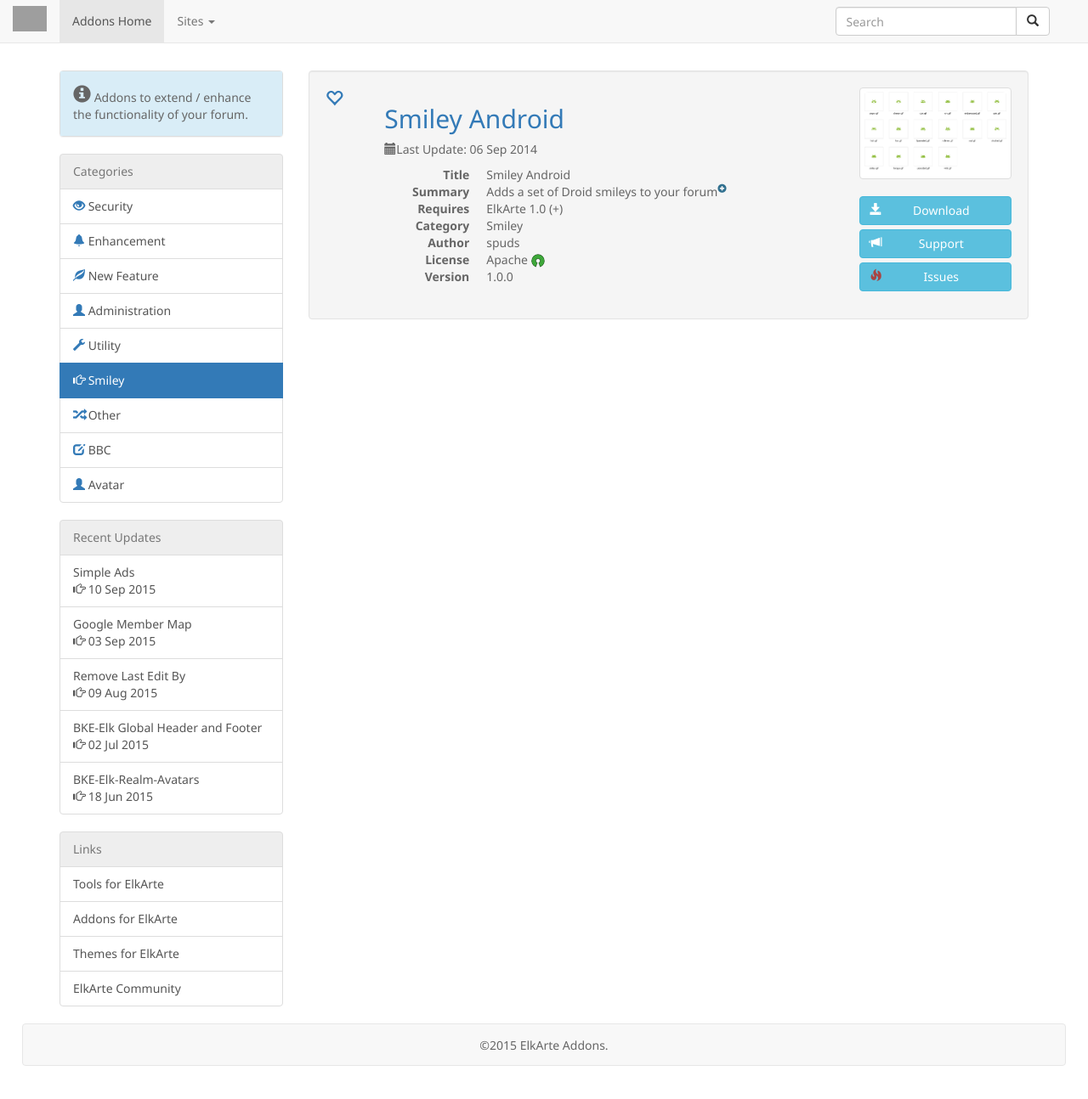
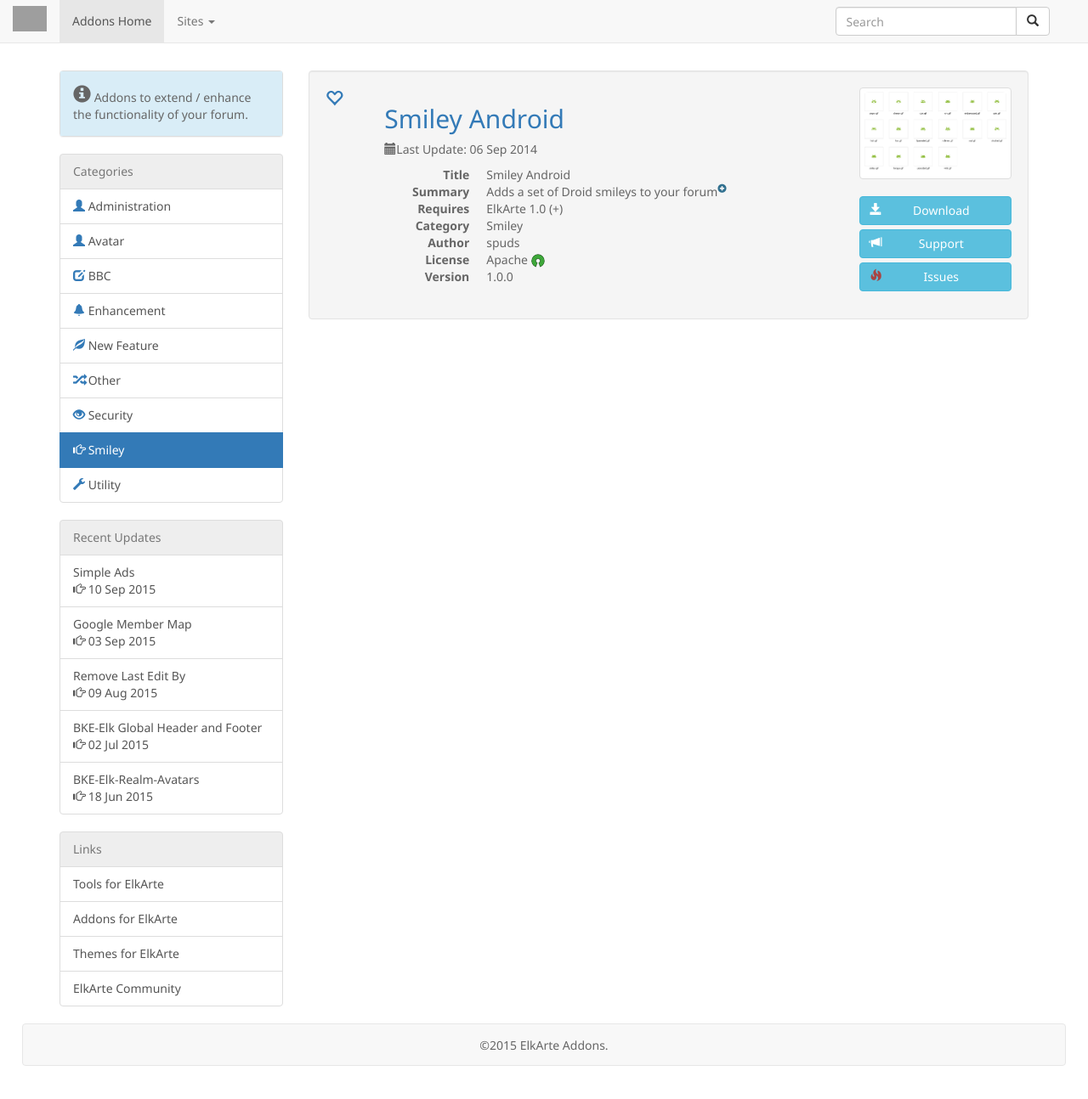
Before and after one commit to elkarte/addons, a Jekyll site: the page built from categories/smiley.html, in a window 1280 px wide and 1300 px high. Shown: the top 1294 px of the window at 85% size. Built offline with Jekyll 4.4.1, drawn with Linux system fonts in a browser that asks for light colours; nearby versions of some CDN libraries; Markdown is read by kramdown in place of the engine named in the settings; grey boxes are pictures that could not be loaded.

Commit message:
! sort testing of categories

```diff
--- a/_includes/sidebar.html
+++ b/_includes/sidebar.html
@@ -9,14 +9,20 @@
 	<a href="#" class="list-group-item disabled">
 		Categories
 	</a>
-	{% for categories in site.categories %}
-		{% assign cat = categories[0] %}
-		{% if page.current and page.current == categories[0] %}
-	<a class="list-group-item active" href="{{ site.baseurl}}/categories/{{ categories[0] }}.html">
+	{% capture categories %}
+		{% for category in site.categories %}
+			{{ category[0] }}
+		{% endfor %}
+	{% endcapture %}
+	{% assign sortcat = categories | split:' ' | sort %}
+	{% for categories in sortcat %}
+		{% assign cat = categories %}
+		{% if page.current and page.current == categories %}
+	<a class="list-group-item active" href="{{ site.baseurl}}/categories/{{ categories }}.html">
 		<i class="glyphicon glyphicon-hand-right" aria-hidden="true"></i> {% include pretty_cat.html %} {{ cat }}
 	</a>
 		{% else %}
-	<a class="list-group-item" href="{{ site.baseurl}}/categories/{{ categories[0] }}.html">
+	<a class="list-group-item" href="{{ site.baseurl}}/categories/{{ categories }}.html">
 		{% include icon_cat.html %}{% include pretty_cat.html %} {{ cat }}
 	</a>
 		{% endif %}
```
